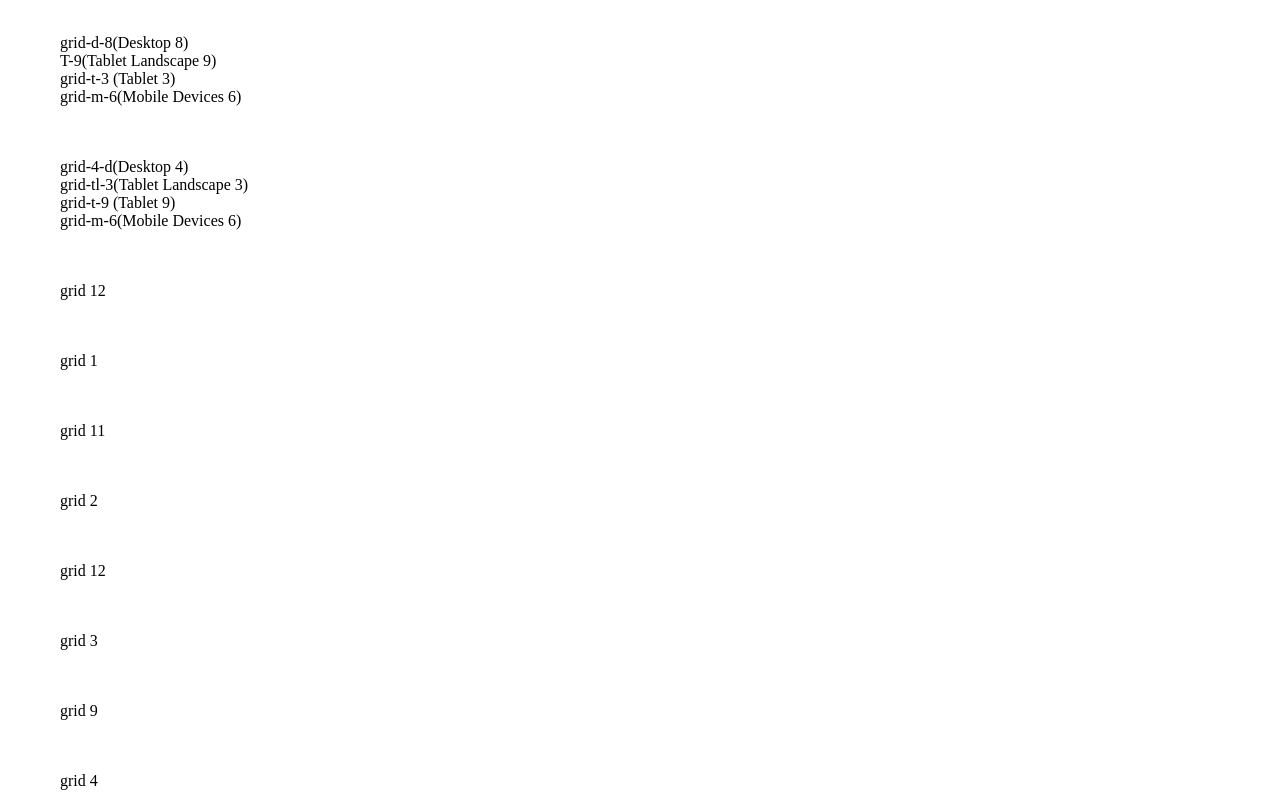
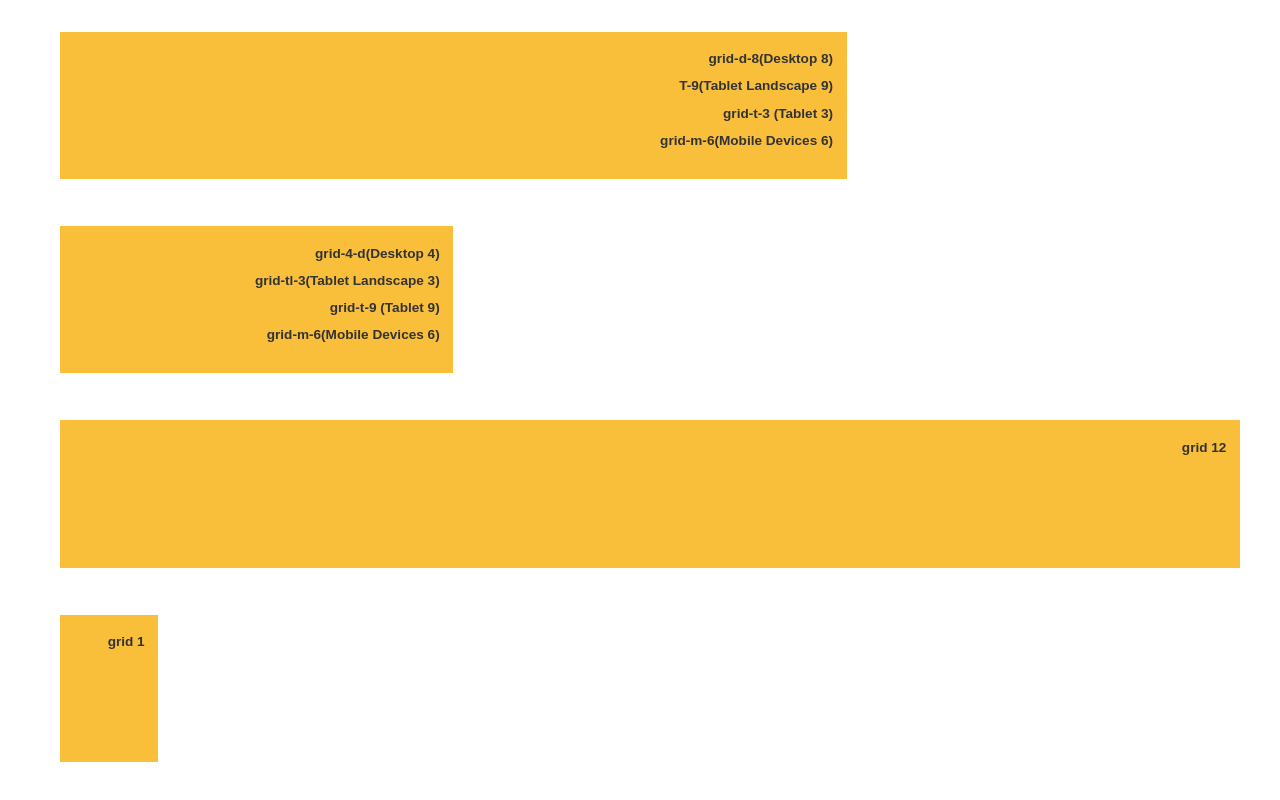
Before and after one commit to aminkhanzia/Larga-Grid-System, a plain HTML site: page index.html in a window 1280 px wide. Shown: the top 800 px of the page. Drawn offline with Linux system fonts and the light colour scheme.

Commit message:
Update style.css

```diff
--- a/style.css
+++ b/style.css
@@ -1,4 +1,4 @@
-@@ -0,0 +1,15 @@
+
  /* it's not an important file, this file styles the demo index.html and have nothing to do with the Larga.css */
 p{
 	 background:#F9BF3B;
```
